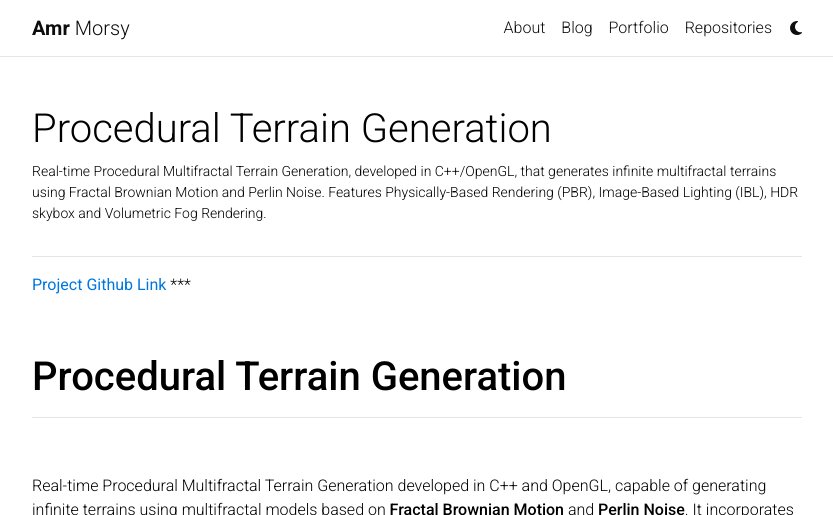
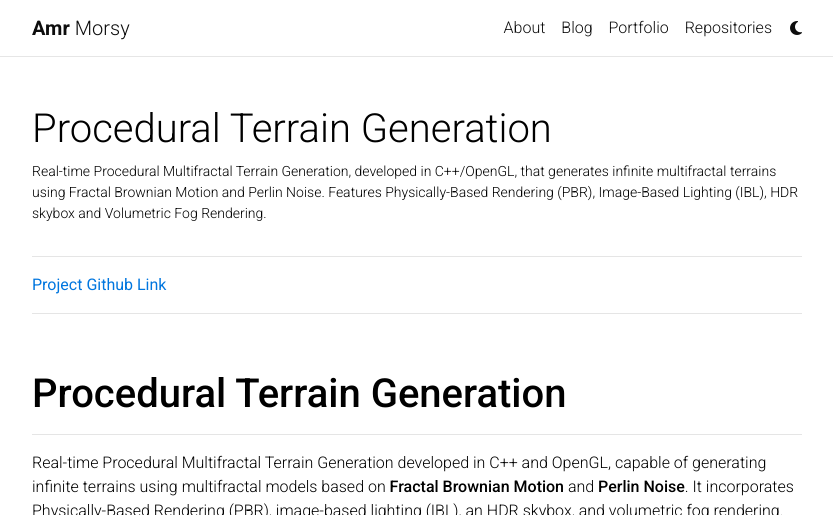
Before and after one commit to AmrHMorsy/AmrMorsy.github.io, a Jekyll site: the page built from _projects/6_project.md, in a window 1280 px wide and 900 px high, cut to the strip 0-515 px from the top of the window. Shown: the whole strip, without its empty margins (223-1056 px from the left). Built offline with Jekyll 4.4.1, drawn with Linux system fonts in a browser that asks for light colours; comment, search, counter and statistics services are not loaded; a style sheet for code colours, icons or effects is not loaded.

Commit message:
Update 6_project.md

```diff
--- a/_projects/6_project.md
+++ b/_projects/6_project.md
@@ -8,14 +8,15 @@
 ---
 
 ***
-<span style="color:red;"><a href="https://github.com/AmrHMorsy/Procedural-Terrain-Generation-OpenGL"><b>Project Github Link</b></a></span>
+
+<span style="color:red; font-size:16px;"><a href="https://github.com/AmrHMorsy/Procedural-Terrain-Generation-OpenGL"><b>Project Github Link</b></a></span>
+
 ***
 
 <br>
 
 # **Procedural Terrain Generation**
 ***
-<br>
 
 Real-time Procedural Multifractal Terrain Generation developed in C++ and OpenGL, capable of generating infinite terrains using multifractal models based on **Fractal Brownian Motion** and **Perlin Noise**. It incorporates Physically-Based Rendering (PBR), image-based lighting (IBL), an HDR skybox, and volumetric fog rendering.
 
@@ -31,7 +32,6 @@
 ***
 
 ### **Noise**
-<br>
 
 The base noise function used is perlin noise. This function is used within a domain-warped Fractal Brownian Motion function (fBM) with multiple octaves to simulate and approximate the geomorphological and jagged features of the terrains that are caused by erosion and tectonics. However, the original version of the fBM function generates only homogeneous terrains. These terrains are overly simplistic and unrealistic, since they assume that all patches of the terrain have the same roughness.
 
@@ -46,7 +46,6 @@
 <br>
 
 ### **Shading**
-<br>
 
 The terrain's shading and colors are procedurally generated, without relying on pre-made texture assets.
 
@@ -54,15 +53,11 @@
 
 #### **Albedo Color**
 
-<br>
-
 The terrain consists of three main elements: Rocks, grass and snow. Multi-layered noise functions generate the albedo colors for these elements by blending various color shades. The colors are interpolated together based on altitudes: Lower altitudes feature more grass, while higher altitudes transition to snow. Noise-based functions further enhance the realism by adding dark streaks to simulate terrain cracks. This color data is precomputed during program initialization and stored in a texture for real-time sampling during rendering.
 
 <br>
 
 #### **Normal**
-
-<br>
 
 The normal vector at a point in the terrain is computed using the first derivative of the height function. This derivative determines the slope of the terrain, representing changes in height, and is used to compute the normal vector at each point. The derivative is analytically precomputed within the noise function and stored alongside the height data in a texture for efficient real-time sampling during rendering.
 
@@ -70,15 +65,11 @@
 
 #### **Roughness**
 
-<br>
-
 Roughness is a measure of how smooth the surface of the terrain is and is essential for computing Physically Based Rendering (PBR) and Image-Based Lighting (IBL) functions. It is estimated using the first derivative of the height function, which represents the terrain's slope and variability, and is stored alongside the height and normal data in the baked texture.
 
 <br>
 
 #### **Ambient Occlusion**
-
-<br>
 
 Ambient occlusion quantifies how much ambient light is blocked at a given point on the terrain. It is approxmiated using the second derivative of the height function, which represents the terrain's curvature or slope variation, and is essential for computing Image-Based Lighting (IBL) functions. The derivative is analytically precomputed within the noise function and stored in a texture for efficient real-time sampling during rendering.
 
@@ -92,8 +83,6 @@
 
 ### **Volumetric Fog**
 
-<br>
-
 This technique simulates fog by estimating the density of the fog particles in the regions of space visibile to the camera and then uses raymarching to calculate the amount of light that reaches the camera after the physical interaction of the fog particles with the incoming light. Noise-based functions were used to estimate the fog color, the fog density, the scattering coefficient and the asymmetry parameter (g) of the Henyey-Greenstein phase function, which is a mathematical model used to describe the scattering of light in mediums such as fog, clouds and water.
 
 <div class="row mt-3">
@@ -105,8 +94,6 @@
 <br>
 
 ### **Infinite Terrains**
-
-<br>
 
 As the camera moves in any of the XZ directions, more unique terrains are generated, giving the illusion of infinite terrains. It works by translating terrain patches that are behind the camera to the front and recalculating the noise to generate new unique height maps. This trick simulates infinite terrains, but keeps the total number of terrain patches constant.
 
@@ -125,7 +112,6 @@
 <br>
 
 ### **Frustum Culling**
-<br>
 
 Frustum culling is used to optimize performance by rendering only the terrain patches that are inside the view frustum of the camera. The terrain patches that are outside the camera's field of view are not rendered, reducing processing load and saving the computation that would have been otherwise wasted in noise computation and terrain shading; thus improving the FPS.
 
@@ -139,7 +125,6 @@
 <br>
 
 ### **Baking Data**
-<br>
 
 Computing noise-based height, ambient occlusion, normal, roughness and albedo every frame would be inefficient, since these data do not change from frame to frame and do not depend on external dynamic parameters such as camera position. Therefore, these data can be precomputed or baked into textures only once during the program initialization, and then are sampled from in real-time during rendering. This optimization alone significantly improved the FPS.
 
```
